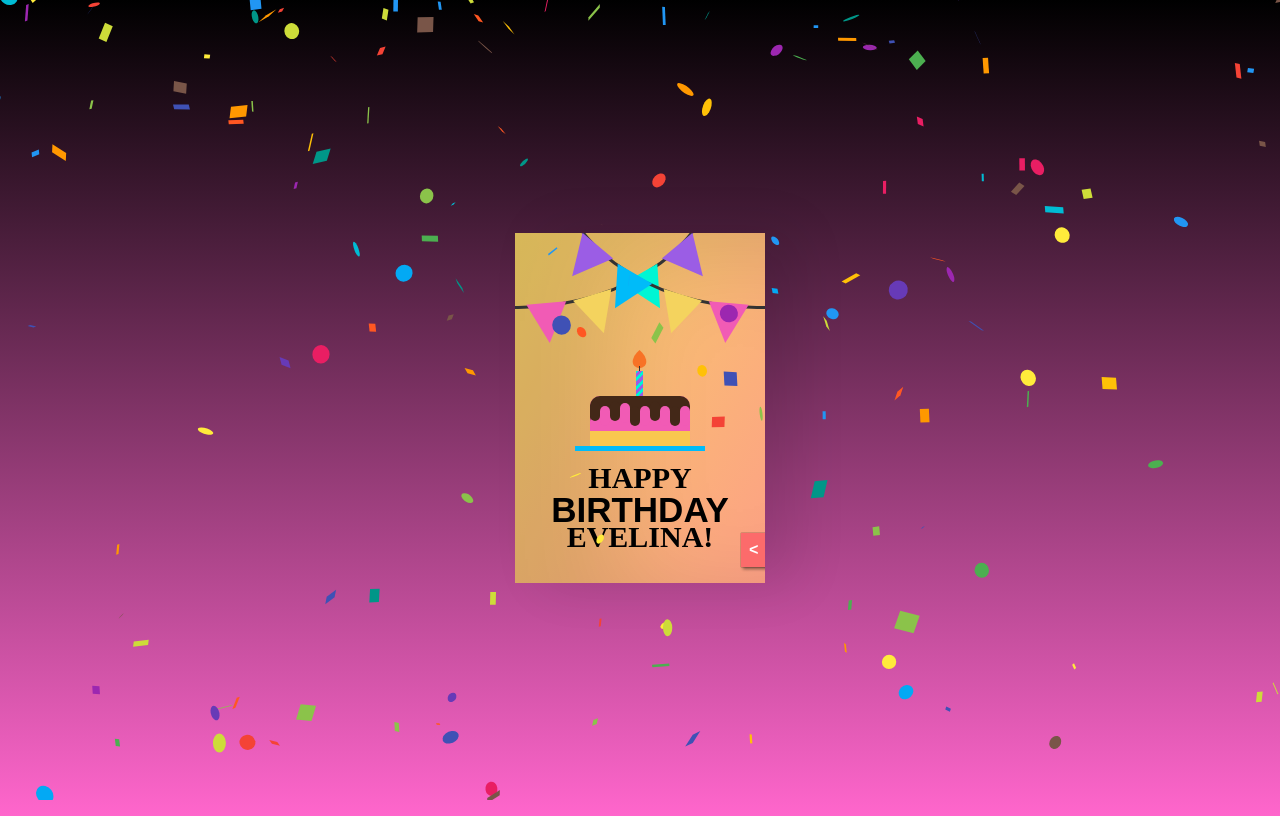
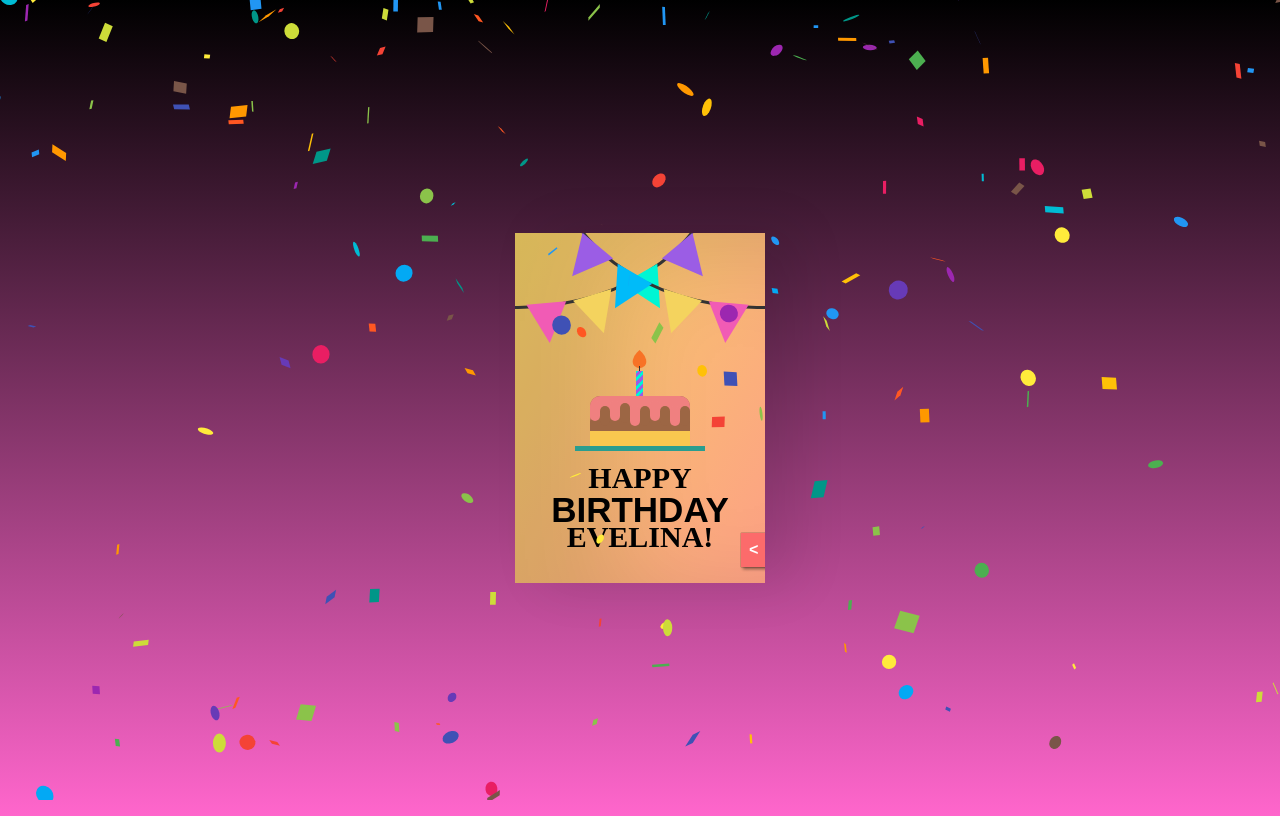
Before and after one commit to zaikis/Birthday-Card, a React (Create React App) app: page / in a window 1280 px wide. Built offline with nearby package versions, Linux system fonts and the light colour scheme.

Commit message:
Update styles.css

```diff
--- a/src/styles.css
+++ b/src/styles.css
@@ -155,7 +155,7 @@ body {
   position: absolute;
   width: 130px;
   height: 5px;
-  background-color: #00bbf9;
+  background-color: #2a9d8f;
   left: 60px;
   top: 213px;
 }
@@ -165,24 +165,24 @@ body {
   overflow: hidden;
   width: 100px;
   height: 50px;
-  background-color: #f15bb5;
+  background-color: #9c6644;
   border-radius: 10px 10px 0 0;
   top: -50px;
   left: 15px;
-  box-shadow: inset 0 -15px #f9c74f, inset 0 15px #432818;
+  box-shadow: inset 0 -15px #f9c74f, inset 0 15px #f08080;
 }
 
 .cake:before {
   content: "";
   position: absolute;
-  background-color: #432818;
+  background-color: #f08080;
   width: 10px;
   height: 20px;
   top: 5px;
   border-radius: 20px;
-  box-shadow: 10px 5px #f15bb5, 20px 0px #432818, 30px 2px #f15bb5,
-    40px 5px #432818, 50px 5px #f15bb5, 60px 0px #432818, 70px 5px #f15bb5,
-    80px 5px #432818, 90px 5px #f15bb5;
+  box-shadow: 10px 5px #9c6644, 20px 0px #f08080, 30px 2px #9c6644,
+    40px 5px #f08080, 50px 5px #9c6644, 60px 0px #f08080, 70px 5px #9c6644,
+    80px 5px #f08080, 90px 5px #9c6644;
 }
 
 .plate:before {
```
